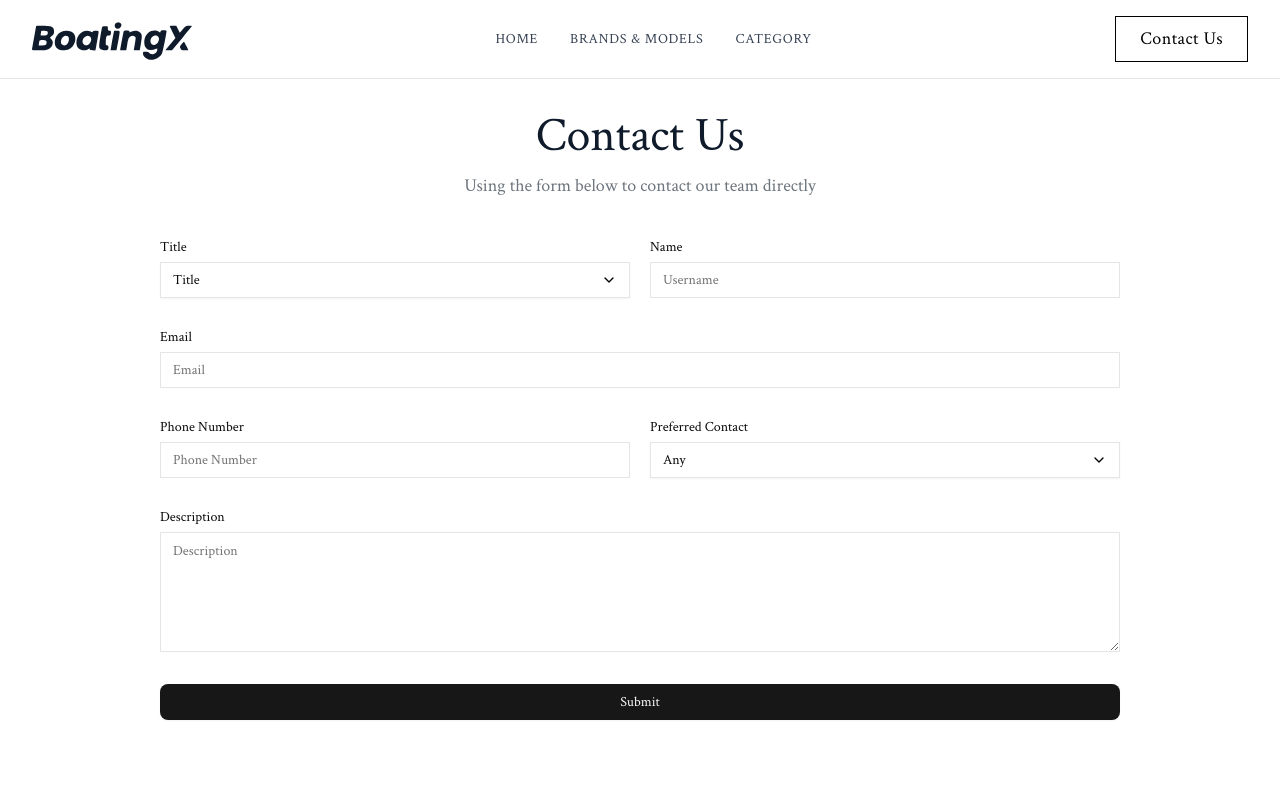
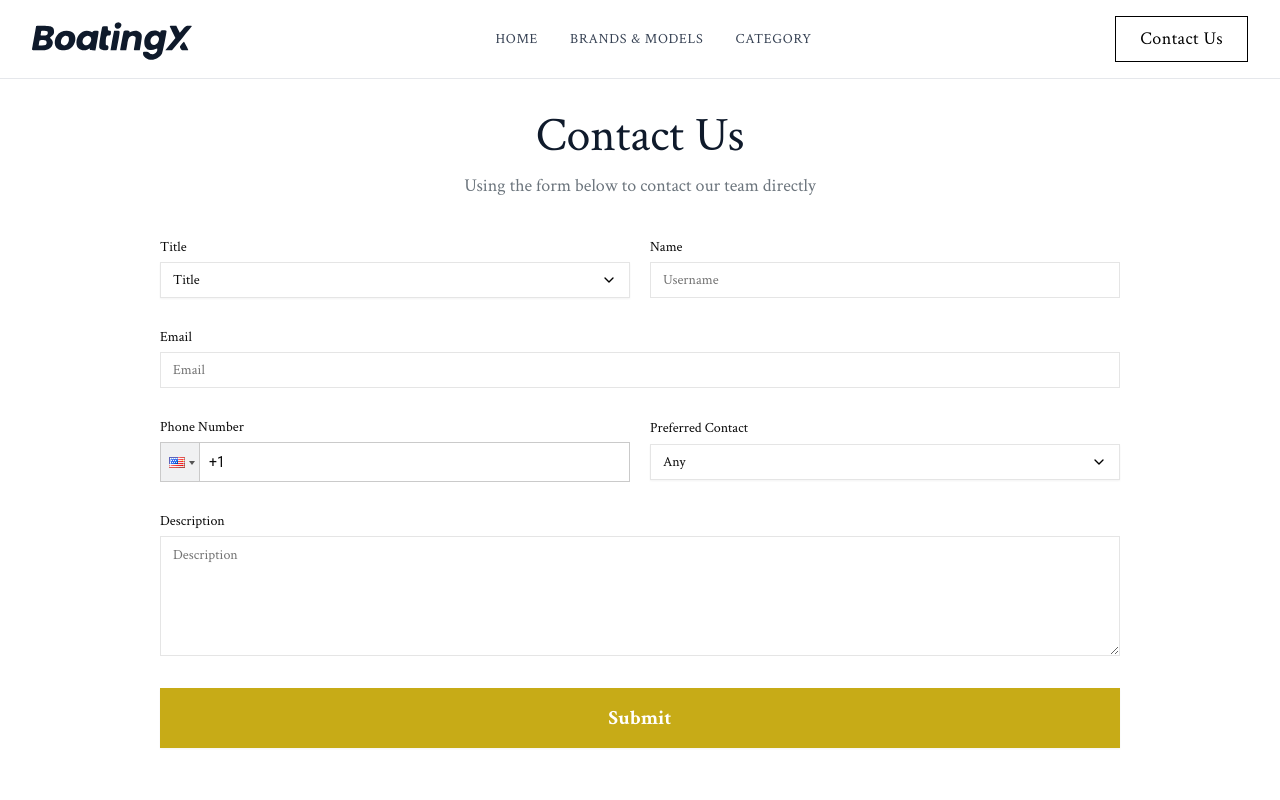
Before and after one commit to Khaled0-0/BoatingX, a Next.js app: page /contact-us in a window 1280 px wide. Shown: the top 800 px of the page. Built offline with nearby package versions, Linux system fonts and the light colour scheme.

Commit message:
Enhance the form validation component

```diff
--- a/app/components/FormContact.tsx
+++ b/app/components/FormContact.tsx
@@ -1,4 +1,7 @@
 "use client"
+
+import PhoneInput from 'react-phone-input-2'
+import 'react-phone-input-2/lib/style.css'
 
 import { zodResolver } from "@hookform/resolvers/zod"
 import { useForm } from "react-hook-form"
@@ -66,7 +69,7 @@ export function FormContact() {
             </p>
          </header>
 
-         <form onSubmit={form.handleSubmit(onSubmit)} className="space-y-8 mt-10 ">
+         <form onSubmit={form.handleSubmit(onSubmit)} className="space-y-8 mt-10 mb-40 ">
 
             <div className="grid grid-cols-2 gap-5">
                {/* Title */}
@@ -124,6 +127,7 @@ export function FormContact() {
 
             {/* Phone Number + Preferred Contact */}
             <div className="grid grid-cols-2 gap-5">
+
                <FormField
                   control={form.control}
                   name="phoneNumber"
@@ -131,12 +135,25 @@ export function FormContact() {
                      <FormItem>
                         <FormLabel>Phone Number</FormLabel>
                         <FormControl>
-                           <Input type="tel" className="w-full" placeholder="Phone Number" {...field} />
+                           <PhoneInput
+                              country={'us'}
+                              value={field.value}
+                              onChange={(phone) => field.onChange(phone)}
+                              inputClass="!w-full !h-10 !text-sm !rounded-none"
+                              buttonClass="!bg-[#6C757D1A] !rounded-none"
+                              containerClass="!w-full !h-10 !text-sm !rounded-none"
+                              inputProps={{
+                                 name: 'phoneNumber',
+                                 required: false,
+                                 autoFocus: false,
+                              }}
+                           />
                         </FormControl>
                         <FormMessage />
                      </FormItem>
                   )}
                />
+
                <FormField
                   control={form.control}
                   name="preferredContact"
@@ -177,7 +194,7 @@ export function FormContact() {
                )}
             />
 
-            <Button type="submit" className="w-full">Submit</Button>
+            <Button type="submit" className="w-full h-15 rounded-none bg-[#C7AB17] text-white text-xl font-bold cursor-pointer hover:bg-[#C7AB17]/80 ">Submit</Button>
          </form>
       </Form>
    )
--- a/package.json
+++ b/package.json
@@ -15,6 +15,7 @@
     "@radix-ui/react-select": "^2.2.5",
     "@radix-ui/react-slot": "^1.2.3",
     "class-variance-authority": "^0.7.1",
+    "classnames": "^2.5.1",
     "clsx": "^2.1.1",
     "embla-carousel-react": "^8.6.0",
     "lucide-react": "^0.511.0",
@@ -22,6 +23,7 @@
     "react": "^19.0.0",
     "react-dom": "^19.0.0",
     "react-hook-form": "^7.57.0",
+    "react-phone-input-2": "^2.15.1",
     "tailwind-merge": "^3.3.0",
     "zod": "^3.25.49"
   },
```
Also changed, not shown: 1 other file (tests, documents, lock files or other folders).
